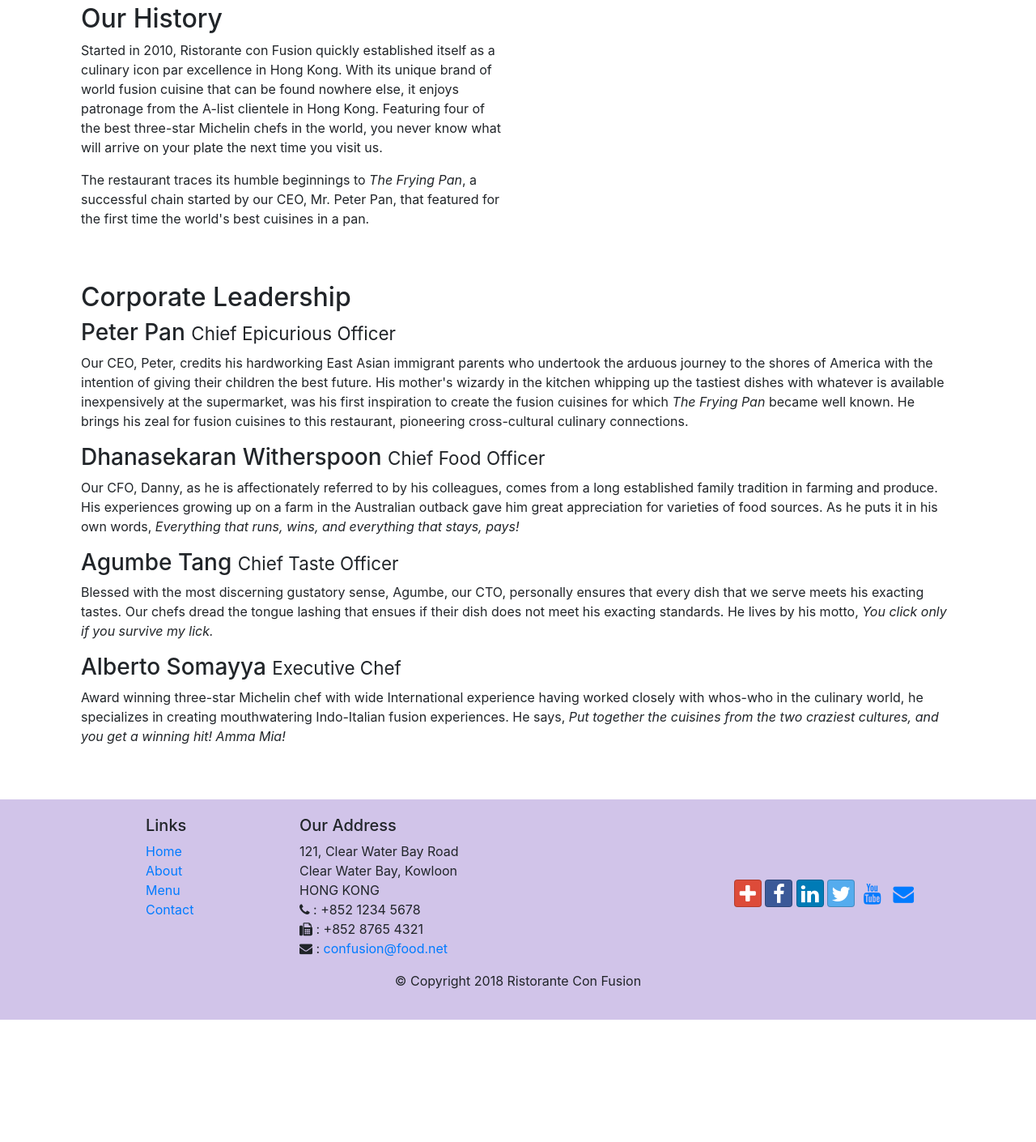
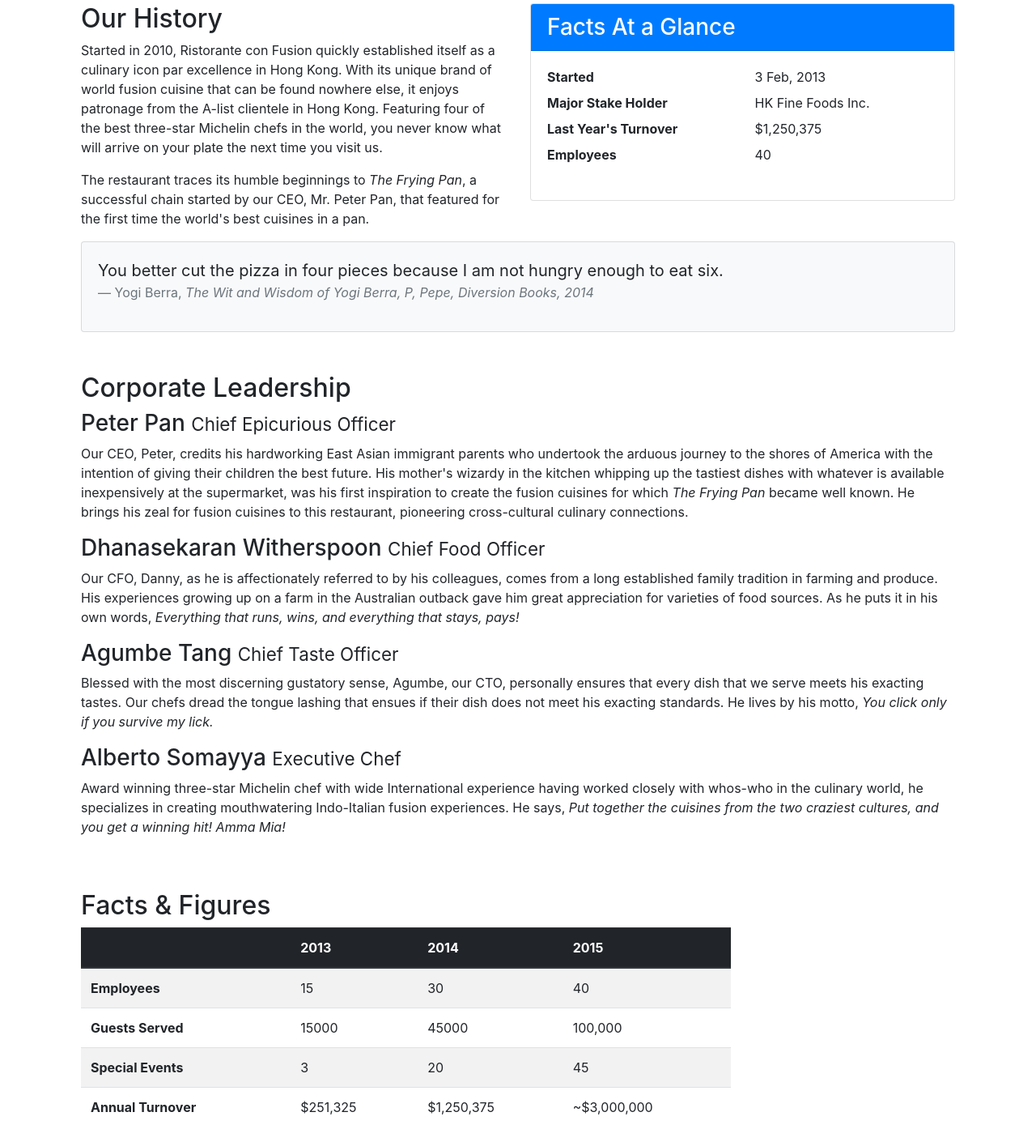
Before and after one commit to gaggudeep/bootstrap4-website, a website: page aboutus.html in a window 1280 px wide. Shown: the part 487-1897 px from the top of the page at 81% size. Before the commit the page ends 1746 px from the top, so only its background shows below. Drawn offline with nearby package versions, Linux system fonts and the light colour scheme.

Commit message:
Table & Cards

```diff
--- a/aboutus.html
+++ b/aboutus.html
@@ -62,13 +62,39 @@
             </div>
         </div>
 
-        <div class="row row-content align-items-center">
+        <div class="row row-content">
             <div class="col-sm-6">
                 <h2>Our History</h2>
                 <p>Started in 2010, Ristorante con Fusion quickly established itself as a culinary icon par excellence in Hong Kong. With its unique brand of world fusion cuisine that can be found nowhere else, it enjoys patronage from the A-list clientele in Hong Kong.  Featuring four of the best three-star Michelin chefs in the world, you never know what will arrive on your plate the next time you visit us.</p>
                 <p>The restaurant traces its humble beginnings to <em>The Frying Pan</em>, a successful chain started by our CEO, Mr. Peter Pan, that featured for the first time the world's best cuisines in a pan.</p>
             </div>
-            <div>
+            <div class="col-sm">
+            	<div class="card">
+            		<h3 class="card-header bg-primary text-white">Facts At a Glance</h3>
+            		<div class="card-body">
+            			<dl class="row">
+            				<dt class="col-6">Started</dt>
+            				<dd class="col-6">3 Feb, 2013</dd>
+            				<dt class="col-6">Major Stake Holder</dt>
+                            <dd class="col-6">HK Fine Foods Inc.</dd>
+                            <dt class="col-6">Last Year's Turnover</dt>
+                            <dd class="col-6">$1,250,375</dd>
+                            <dt class="col-6">Employees</dt>
+                            <dd class="col-6">40</dd>
+            			</dl>
+            		</div>
+            	</div>
+            </div>
+            <div class="col-12">
+            	<div class="card card-body bg-light">
+            		<blockquote class="blockquote">
+            			<p class="mb-0">You better cut the pizza in four pieces because I am not hungry enough to eat six.</p>
+            			<footer class="blockquote-footer">Yogi Berra,
+            				<cite title="Source Title">The Wit and Wisdom of Yogi Berra, P, Pepe, Diversion Books, 2014
+            				</cite>
+            			</footer>
+            		</blockquote>
+            	</div>
             </div>
         </div>
 
@@ -85,6 +111,51 @@
                 <h3>Alberto Somayya <small>Executive Chef</small></h3>
                 <p class="d-none d-sm-block">Award winning three-star Michelin chef with wide International experience having worked closely with whos-who in the culinary world, he specializes in creating mouthwatering Indo-Italian fusion experiences. He says, <em>Put together the cuisines from the two craziest cultures, and you get a winning hit! Amma Mia!</em></p>
             </div>
+       </div>
+
+       <div class="row row-content">
+       		<div class="col-12 col-sm-9">
+       				<h2>Facts &amp; Figures</h2>
+       				<div class="table-responsive">
+	                    <table class="table table-striped">
+	                        <thead class="thead-dark">
+	                            <tr>
+	                                <th>&nbsp;</th>
+	                                <th>2013</th>
+	                                <th>2014</th>
+	                                <th>2015</th>
+	                            </tr>
+	                        </thead>
+	                        <tbody>
+	                            <tr>
+	                                <th>Employees</th>
+	                                <td>15</td>
+	                                <td>30</td>
+	                                <td>40</td>
+	                            </tr>
+	                            <tr>
+	                                <th>Guests Served</th>
+	                                <td>15000</td>
+	                                <td>45000</td>
+	                                <td>100,000</td>
+	                            </tr>
+	                            <tr>
+	                                <th>Special Events</th>
+	                                <td>3</td>
+	                                <td>20</td>
+	                                <td>45</td>
+	                            </tr>
+	                            <tr>
+	                                <th>Annual Turnover</th>
+	                                <td>$251,325</td>
+	                                <td>$1,250,375</td>
+	                                <td>~$3,000,000</td>
+	                            </tr>
+	                        </tbody>
+	                    </table>
+                	</div>
+       		</div>
+       		<div class="col-12 col-sm-3"></div>
        </div>
 
     </div>
```
Also changed, not shown: contactus.html (+1 -1 lines).
